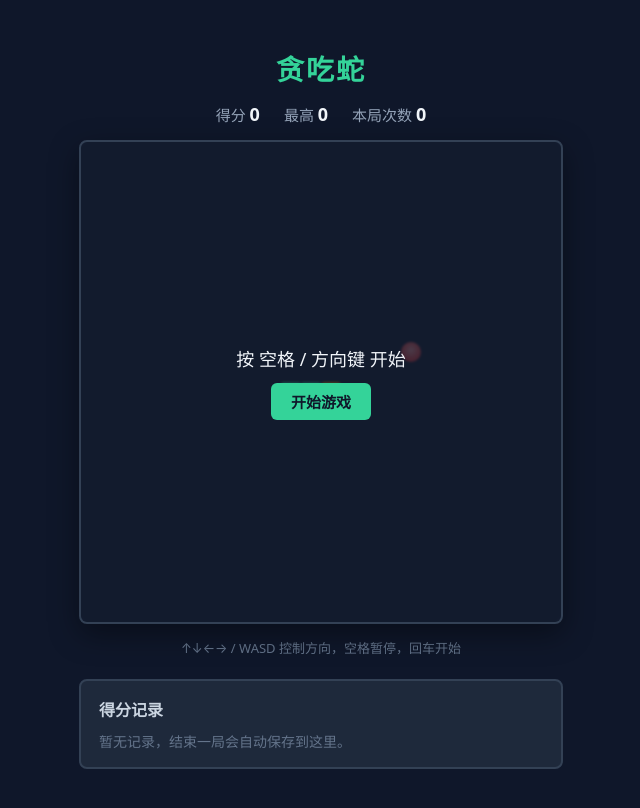
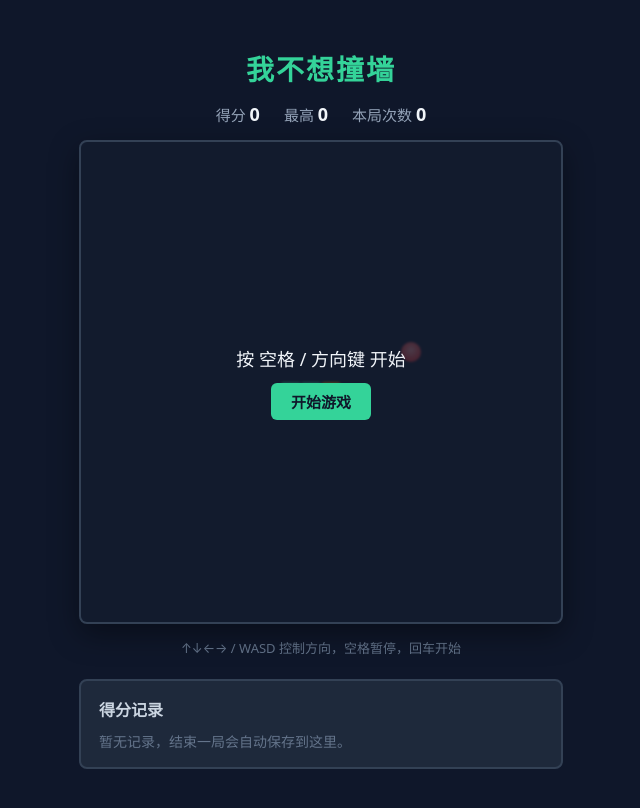
Before and after one commit to uscms/test_coding, a React (Vite) app in the folder snake-game/: page / in a window 1280 px wide. Shown: the top 808 px of the page, without its empty margins (319-959 px from the left). Built offline with nearby package versions, Linux system fonts and the light colour scheme.

Commit message:
snake-game：游戏改名为「我不想撞墙」（同步 App.jsx 标题、index.html 标题、README）

```diff
--- a/snake-game/index.html
+++ b/snake-game/index.html
@@ -3,7 +3,7 @@
   <head>
     <meta charset="UTF-8" />
     <meta name="viewport" content="width=device-width, initial-scale=1.0" />
-    <title>贪吃蛇 · Vite + React</title>
+    <title>我不想撞墙 · Vite + React</title>
   </head>
   <body>
     <div id="root"></div>
--- a/snake-game/src/app.jsx
+++ b/snake-game/src/app.jsx
@@ -192,7 +192,7 @@ export default function App() {
 
   return (
     <div className="wrap">
-      <h1>贪吃蛇</h1>
+      <h1>我不想撞墙</h1>
       <div className="hud">
         <div>得分 <b>{score}</b></div>
         <div>最高 <b>{best}</b></div>
```
Also changed, not shown: 1 other file (tests, documents, lock files or other folders).
